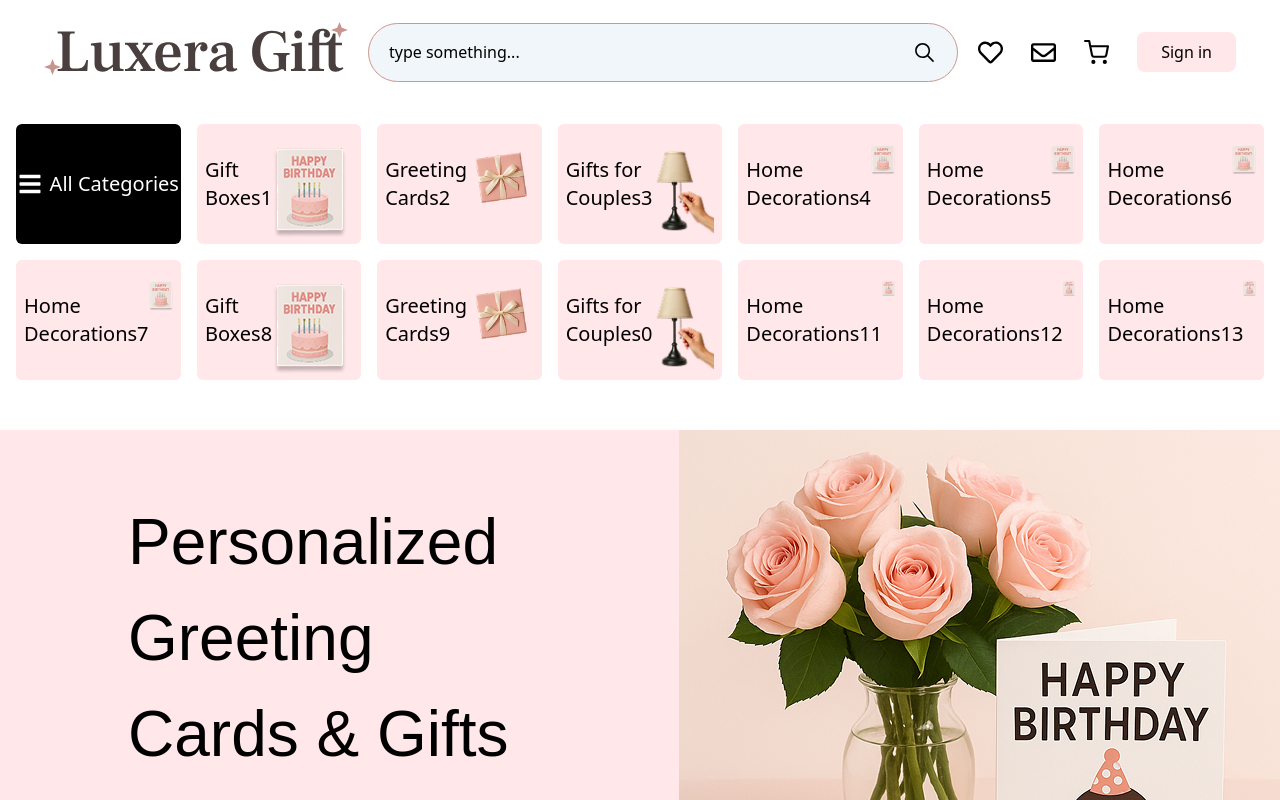
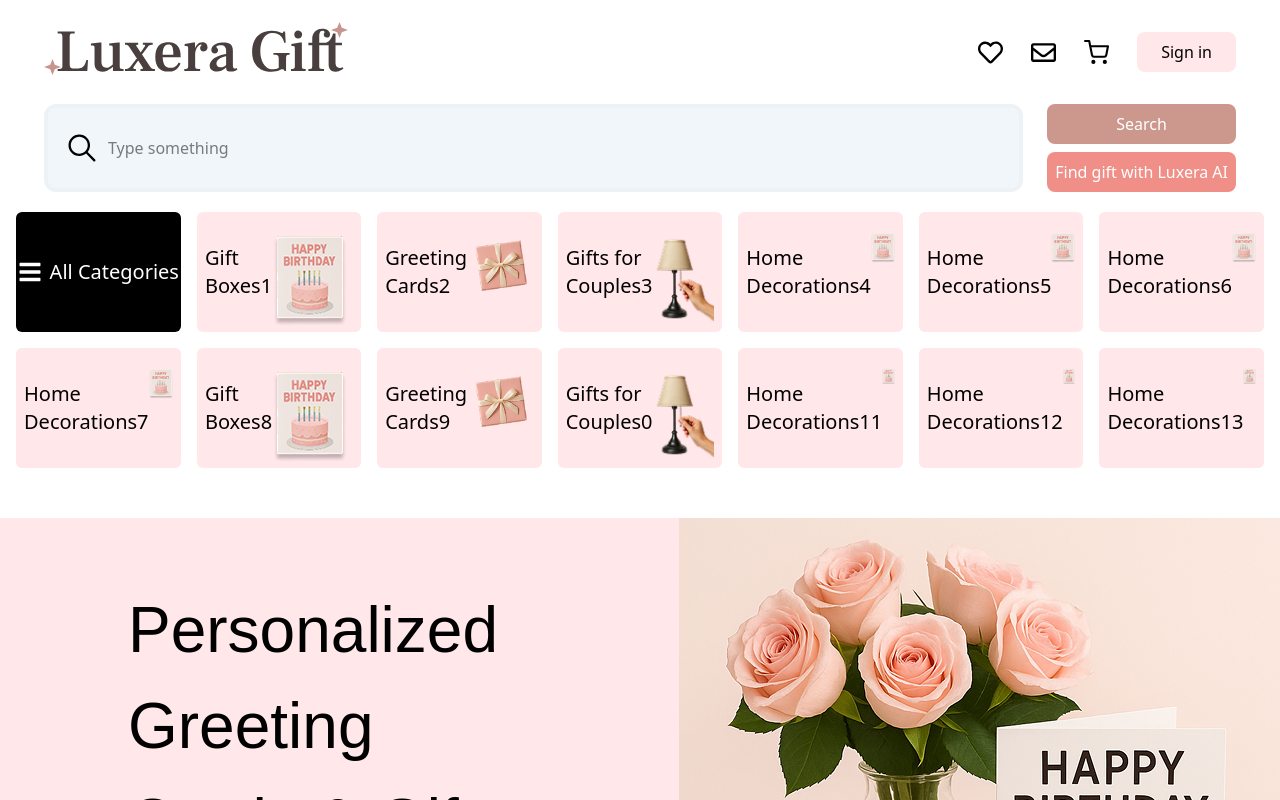
Before and after one commit to GeoLine02/luxera, a Next.js app: page /1 in a window 1280 px wide. Shown: the top 800 px of the page. Built offline with nearby package versions, Linux system fonts and the light colour scheme; a web font is replaced by a local one.

Commit message:
style: change  search placement

```diff
--- a/app/[locale]/(home)/components/search/Search.tsx
+++ b/app/[locale]/(home)/components/search/Search.tsx
@@ -1,5 +1,6 @@
 import Button from "@/app/ui/Button";
 import { ChangeEvent, Dispatch, SetStateAction } from "react";
+import { FaBars } from "react-icons/fa";
 import { IoIosSearch } from "react-icons/io";
 
 interface SearchProps {
@@ -8,33 +9,47 @@ interface SearchProps {
 }
 
 const Search = ({ searchValue, setSearchValue }: SearchProps) => {
-  console.log(searchValue);
   const onChange = (e: ChangeEvent<HTMLInputElement>) => {
     setSearchValue(e.target.value);
   };
 
   return (
-    <div className="flex gap-8 items-center">
-      <div className="flex items-center gap-2 border-4 border-light-gray rounded-md w-full bg-ice-blue">
+    <div className="flex gap-6 items-center">
+      <div className="flex items-center gap-2 border-4 px-2 border-light-gray rounded-xl flex-1 bg-ice-blue md:px-4">
         <div>
-          <IoIosSearch size={35} />
+          <IoIosSearch className="text-2xl md:text-4xl" />
         </div>
         <input
           onChange={onChange}
           value={searchValue}
           type="text"
-          className="w-full outline-none border-none focus:border-none py-4 font-medium"
+          className="w-full outline-none border-none focus:border-none py-2 md:py-7 font-medium "
           placeholder="Type something"
         />
       </div>
+      <div>
+        <div className="hidden md:flex gap-2 flex-col items-center">
+          <Button
+            bgColor="dirtyPink"
+            rounded="lg"
+            title="Search"
+            type="button"
+            className="py-2  !w-full font-medium"
+            titleColor="white"
+          />
           <Button
             bgColor="darkPink"
             rounded="lg"
-        title="Search"
+            title="Find gift with Luxera AI"
             type="button"
-        className="py-5 px-11 !w-fit font-medium"
+            className="!w-full p-2 font-medium"
             titleColor="white"
           />
+        </div>
+        <button className="bg-dirty-pink rounded-xl p-3 md:hidden cursor-pointer">
+          <FaBars size={25} color="white" />
+        </button>
+      </div>
     </div>
   );
 };
--- a/app/[locale]/(home)/components/search/SearchContainer.tsx
+++ b/app/[locale]/(home)/components/search/SearchContainer.tsx
@@ -7,7 +7,7 @@ const SearchContainer = () => {
   const [searchValue, setSearchValue] = useState("");
 
   return (
-    <div className="px-11">
+    <div className="px-4 lg:px-11">
       <Search searchValue={searchValue} setSearchValue={setSearchValue} />
     </div>
   );
--- a/app/[locale]/(home)/page.tsx
+++ b/app/[locale]/(home)/page.tsx
@@ -3,12 +3,16 @@ import Categories from "./components/categories/Categories";
 import CategoriesModal from "./components/categories/CategoriesModal";
 import ProductsList from "./components/featuredProducts/ProductsList";
 import Hero from "./components/hero/Hero";
+import SearchContainer from "./components/search/SearchContainer";
 import SellYourProducts from "./components/SellYourProducts/SellYourProducts";
 import VIPListing from "./components/VIPLiisting/VIPListing";
 
 export default function Home() {
   return (
     <div>
+      <div>
+        <SearchContainer />
+      </div>
       <div>
         <Categories />
         <CategoriesModal />
--- a/app/shared/Header.tsx
+++ b/app/shared/Header.tsx
@@ -8,18 +8,9 @@ import { usePathname, useRouter } from "next/navigation";
 import { FiShoppingCart } from "react-icons/fi";
 
 import Button from "../ui/Button";
-import SearchContainer from "./search/SearchContainer";
-import { IoIosSearch } from "react-icons/io";
-import { useState } from "react";
 import { FaBars } from "react-icons/fa6";
 
 const Header = () => {
-  const [isSearchOpen, setIsSearchOpen] = useState<boolean>(false);
-
-  const handleOpenSearch = () => {
-    setIsSearchOpen(true);
-  };
-
   const pathName = usePathname();
 
   const router = useRouter();
@@ -38,16 +29,7 @@ const Header = () => {
         alt="Luxera logo"
       />
 
-      <SearchContainer
-        isSearchOpen={isSearchOpen}
-        setIsSearchOpen={setIsSearchOpen}
-      />
-
       <div className="flex items-center gap-7 ">
-        <div onClick={handleOpenSearch} className="cursor-pointer md:hidden">
-          <IoIosSearch size={30} />
-        </div>
-
         <div className="hidden lg:block cursor-pointer">
           <FaRegHeart size={25} />
         </div>
```
Lines whose indentation alone changed are shown as unchanged.
